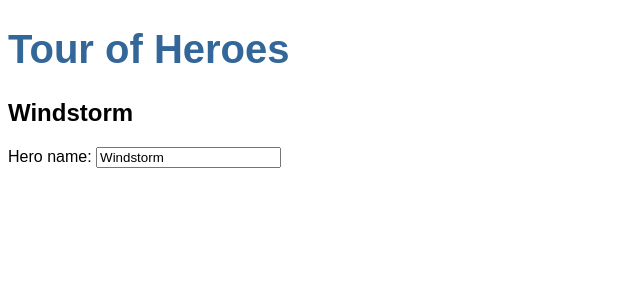
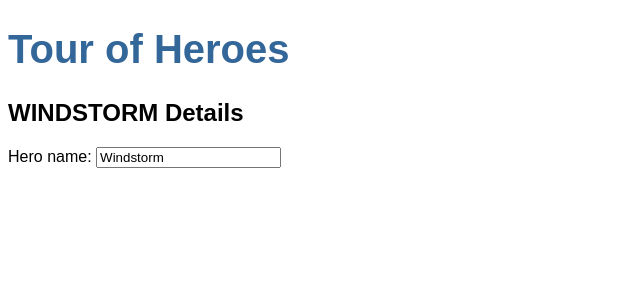
Before and after one commit to v-emanuel-dev/angular-tour-of-heroes, an Angular app: page / in a window 1280 px wide. Shown: the top 300 px of the page, without its empty margins (0-640 px from the left). Built offline with nearby package versions, Linux system fonts and the light colour scheme.

Commit message:
Code review - restore missing pipe

```diff
--- a/src/app/heroes/heroes.component.html
+++ b/src/app/heroes/heroes.component.html
@@ -1,4 +1,4 @@
-<h2>{{hero.name}}</h2>
+<h2>{{hero.name | uppercase}} Details</h2>
 <div>
   <label for="name">Hero name: </label>
   <input id="name" [(ngModel)]="hero.name" placeholder="name">
```
